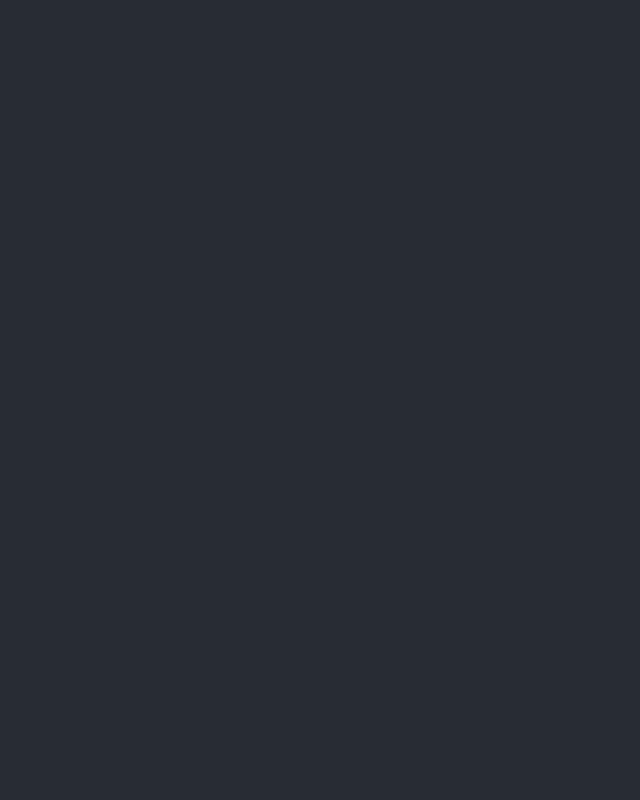
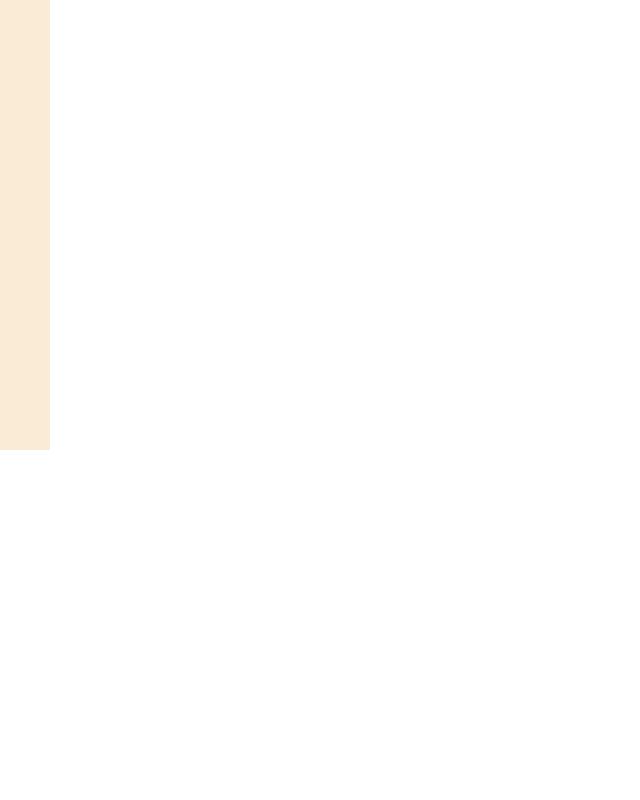
Before and after one commit to SchoolOfCode/noughts-and-crosses-plan-reece-priya-lilly, a React (Create React App) app: page / in a window 1280 px wide. Shown: the top 800 px of the page, without its empty margins (0-640 px from the left). Built offline with nearby package versions, Linux system fonts and the light colour scheme.

Commit message:
The squares are clickable

```diff
--- a/src/components/App/App.js
+++ b/src/components/App/App.js
@@ -2,12 +2,11 @@ import Game from "../Game";
 import "./App.css";
 
 function App() {
-	return (
-		<div className="App">
-			<header className="App-header"></header>
-			<Game />
-		</div>
-	);
+  return (
+    <div className="App">
+      <Game />
+    </div>
+  );
 }
 
 export default App;
--- a/src/components/Board/index.js
+++ b/src/components/Board/index.js
@@ -1,15 +1,15 @@
 import Square from "../Square";
 
 function Board(props) {
-	const { board } = props;
+  const { board, makeAMove } = props;
 
-	return (
-		<div>
-			{board.map((square) => (
-				<Square square={square} />
-			))}
-		</div>
-	);
+  return (
+    <div>
+      {board.map((square, index) => (
+        <Square square={square} key={index} makeAMove={makeAMove} />
+      ))}
+    </div>
+  );
 }
 
 export default Board;
--- a/src/components/Game/index.js
+++ b/src/components/Game/index.js
@@ -5,10 +5,20 @@ function Game() {
   const intitialState = [null, null, null, null, null, null, null, null, null];
 
   const [board, setBoard] = useState(intitialState);
+  const [isPlayerOneTurn, setPlayerOneTurn] = useState(true);
+
+  //Make a move function
+  //If it player one turn is ture we put a nought, else cross.
+  //Take in a ID, update the board respective of the ID, with
+  //the symbol.
+
+  function makeAMove() {
+    console.log("I HAVE BEEN CLICKED! :)");
+  }
 
   return (
     <div>
-			<Board board={board} />
+      <Board board={board} makeAMove={makeAMove} />
     </div>
   );
 }
--- /dev/null
+++ b/src/components/Square/Square.module.css
@@ -0,0 +1,5 @@
+.square{
+    width: 50px;
+    height:  50px;
+    background-color: antiquewhite;
+}
--- a/src/components/Square/index.js
+++ b/src/components/Square/index.js
@@ -1,10 +1,12 @@
+import styles from "./Square.module.css";
+
 function Square(props) {
-	const { square } = props;
-	return (
-		<div>
-			<div>square {square}</div>
-		</div>
-	);
+  const { square, makeAMove } = props;
+  return (
+    <div className={styles.square} onClick={makeAMove}>
+      {square}
+    </div>
+  );
 }
 
 export default Square;
```
Also changed, not shown: 1 other file (tests, documents, lock files or other folders). Lines whose indentation alone changed are shown as unchanged.
